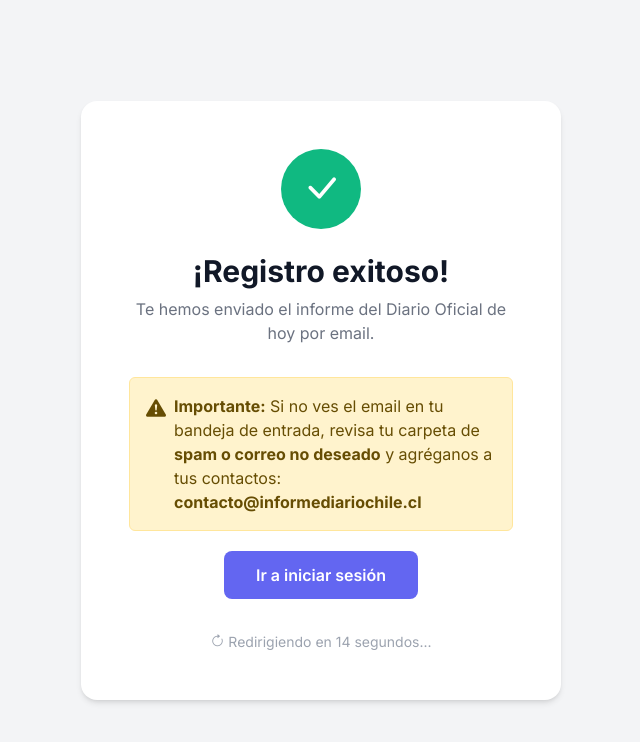
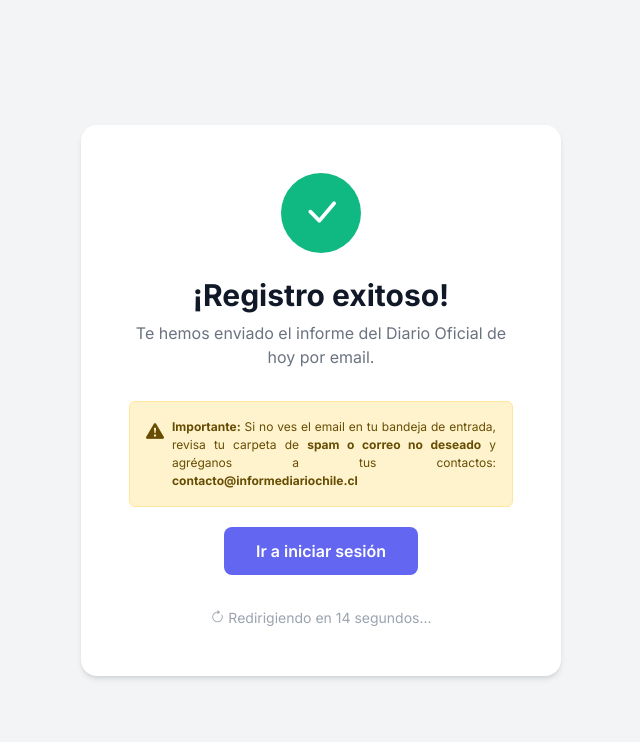
Before and after one commit to Yoyofdr/informe_diario_final, a Django app: template templates/alerts/registro_exitoso_partial.html in a window 1280 px wide. Shown: the top 742 px of the page, without its empty margins (319-959 px from the left). Run offline with Django 5.2, Linux system fonts and the light colour scheme; the template is opened without the code that fills it, so the values that code supplies are empty.

Commit message:
style: Ajustar estilo de advertencia de spam
- Reducir tamaño de fuente de 14px a 12px
- Aplicar text-align: justify para mejor legibilidad
- Ajustar tamaño del ícono en registro_exitoso_partial.html
- Mejora visual del mensaje de advertencia

Co-Authored-By: Claude <noreply@anthropic.com>

```diff
--- a/templates/alerts/registro_exitoso_partial.html
+++ b/templates/alerts/registro_exitoso_partial.html
@@ -105,8 +105,8 @@
         <h1>¡Registro exitoso!</h1>
         <p class="text-muted">Te hemos enviado el informe del Diario Oficial de hoy por email.</p>
 
-        <div class="alert alert-warning d-flex align-items-start" role="alert" style="text-align: left; max-width: 420px; margin: 20px auto;">
-            <i class="bi bi-exclamation-triangle-fill me-2" style="font-size: 20px;"></i>
+        <div class="alert alert-warning d-flex align-items-start" role="alert" style="text-align: justify; max-width: 420px; margin: 20px auto; font-size: 12px;">
+            <i class="bi bi-exclamation-triangle-fill me-2" style="font-size: 18px;"></i>
             <div>
                 <strong>Importante:</strong> Si no ves el email en tu bandeja de entrada, revisa tu carpeta de <strong>spam o correo no deseado</strong> y agréganos a tus contactos: <strong>contacto@informediariochile.cl</strong>
             </div>
--- a/templates/alerts/registro_prueba_chennai.html
+++ b/templates/alerts/registro_prueba_chennai.html
@@ -348,7 +348,7 @@
         </div>
         <h3>¡Registro exitoso!</h3>
         <p>Te hemos enviado el informe del Diario Oficial de hoy por email.</p>
-        <div style="background-color: #fef3c7; border: 1px solid #f59e0b; border-radius: 8px; padding: 12px; margin: 16px 0; font-size: 14px;">
+        <div style="background-color: #fef3c7; border: 1px solid #f59e0b; border-radius: 8px; padding: 12px; margin: 16px 0; font-size: 12px; text-align: justify;">
             <strong>⚠️ Importante:</strong> Si no ves el email en tu bandeja de entrada, revisa tu carpeta de <strong>spam o correo no deseado</strong> y agréganos a tus contactos: <strong>contacto@informediariochile.cl</strong>
         </div>
         <button class="btn-continue" onclick="window.location.href='{% url 'alerts:login' %}'">
```
